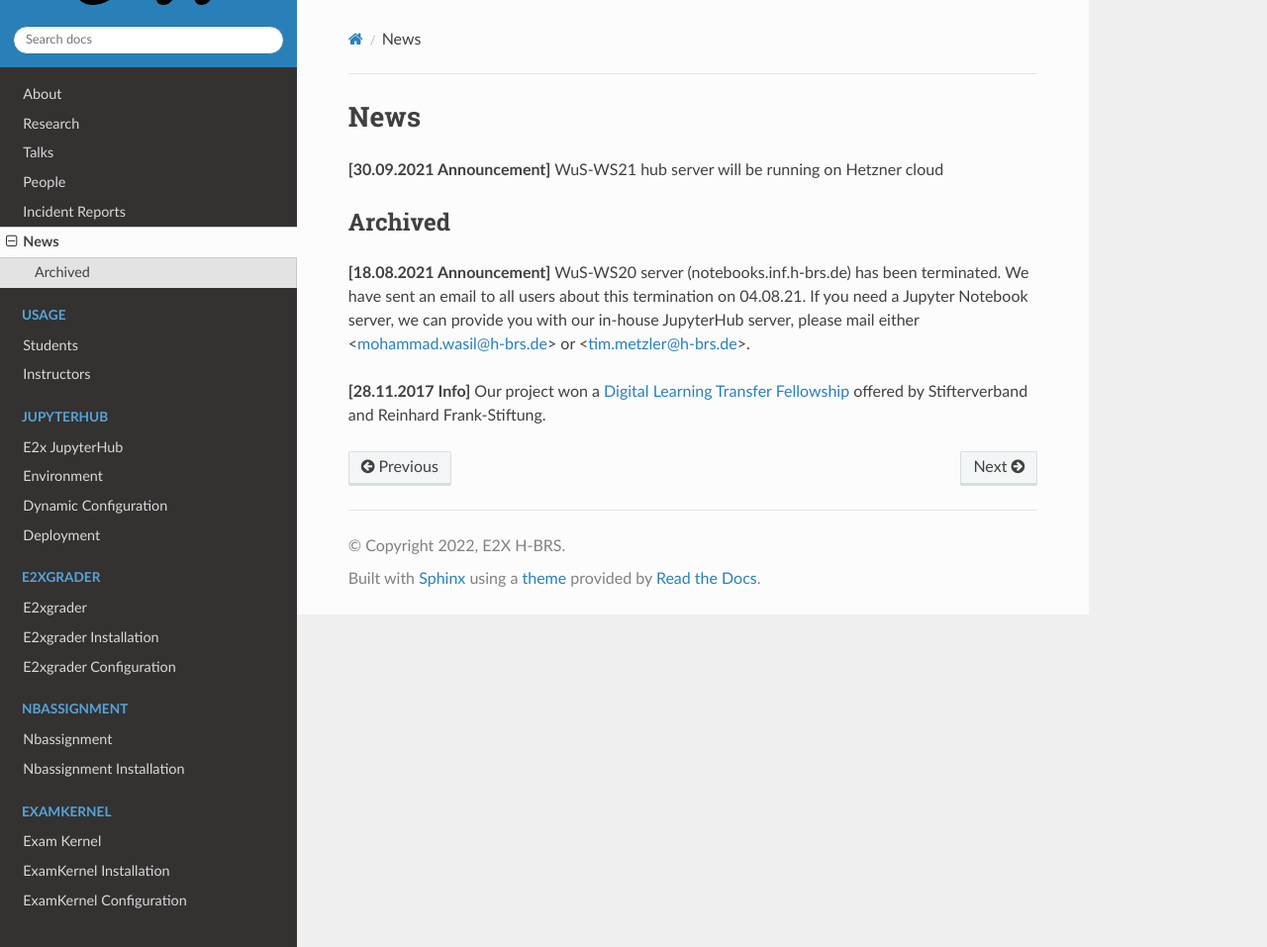
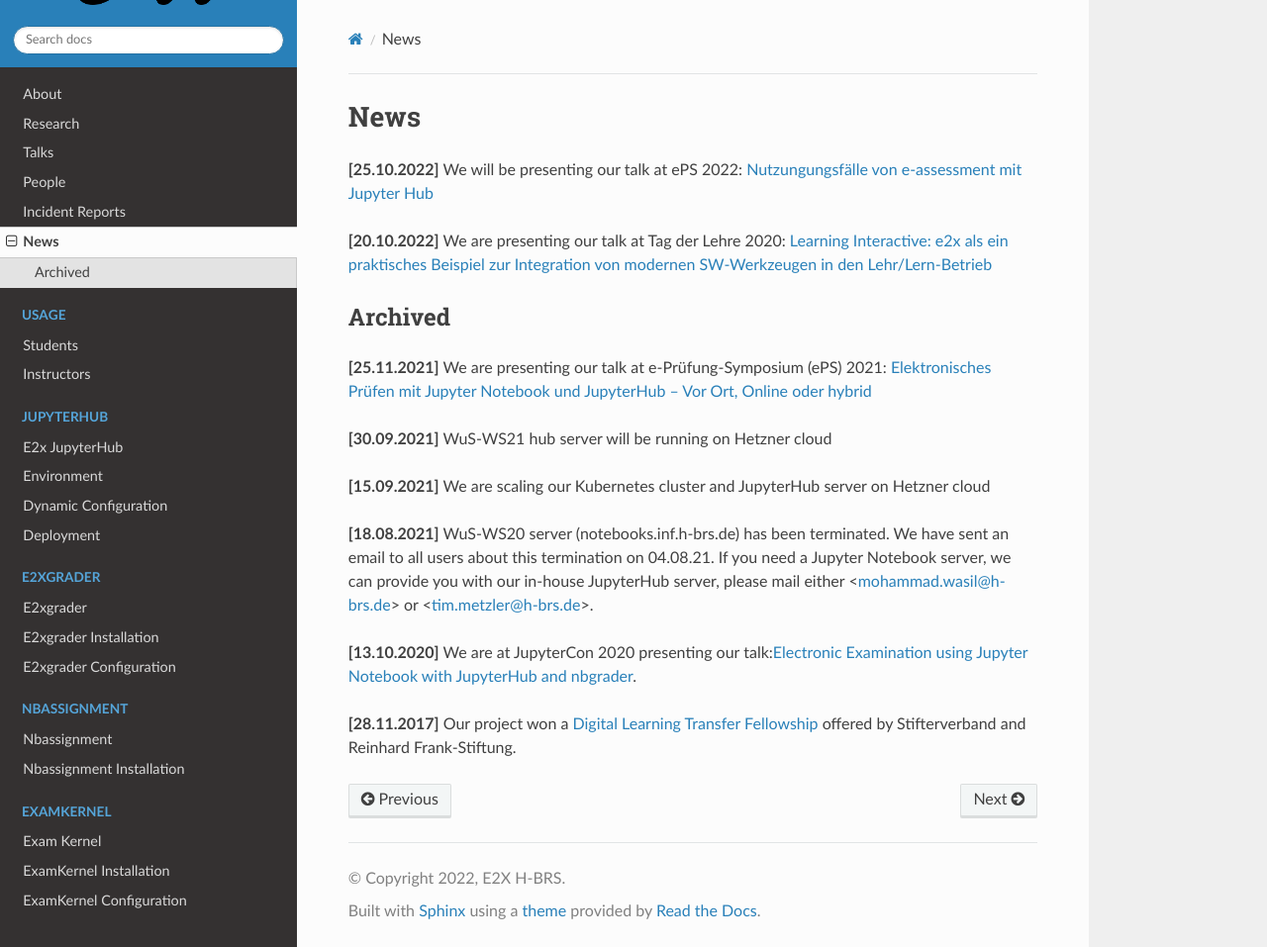
Before and after one commit to DigiKlausur/e2x-docs, a Sphinx documentation site: the page built from docs/source/news.rst, in a window 1280 px wide and 957 px high. Shown: the whole window at 99% size. Built offline with Sphinx 7.4.7 and the Read the Docs theme 2.0.0, drawn with Linux system fonts in a browser that asks for light colours.

Commit message:
Updated news

```diff
--- a/docs/source/news.rst
+++ b/docs/source/news.rst
@@ -4,15 +4,24 @@
 News
 ****
 
-**[30.09.2021 Announcement]** WuS-WS21 hub server will be running on Hetzner cloud
+**[25.10.2022]** We will be presenting our talk at ePS 2022: `Nutzungungsfälle von e-assessment mit Jupyter Hub <https://www.mat.tuhh.de/veranstaltungen/eps2022/program.php>`_
 
-.. 2nd news to show in homepage
+**[20.10.2022]** We are presenting our talk at Tag der Lehre 2020: `Learning Interactive: e2x als ein praktisches Beispiel zur Integration
+von modernen SW-Werkzeugen in den Lehr/Lern-Betrieb <https://www.h-brs.de/de/ziel/tag-der-lehre-2022-zurueck-in-die-zukunft>`_
 
 .. 3rd news to show in homepage
 
 Archived
 ========
 
-**[18.08.2021 Announcement]** WuS-WS20 server (notebooks.inf.h-brs.de) has been terminated. We have sent an email to all users about this termination on 04.08.21. If you need a Jupyter Notebook server, we can provide you with our in-house JupyterHub server, please mail either <mohammad.wasil@h-brs.de> or <tim.metzler@h-brs.de>.
+**[25.11.2021]** We are presenting our talk at e-Prüfung-Symposium (ePS) 2021: `Elektronisches Prüfen mit Jupyter Notebook und JupyterHub – Vor Ort, Online oder hybrid <https://e-pruefungs-symposium.de/wp-content/uploads/2022/02/Elektronisches-Pru%CC%88fen-mit-Jupyter-Notebook-und-JupyterHub-Metzler_Ploeger_Wasil.pdf>`_
 
-**[28.11.2017 Info]** Our project won a `Digital Learning Transfer Fellowship <https://www.stifterverband.org/pressemitteilungen/2017_11_28_digital_learning_transfer_fellowship>`_ offered by Stifterverband and Reinhard Frank-Stiftung.
+**[30.09.2021]** WuS-WS21 hub server will be running on Hetzner cloud
+
+**[15.09.2021]** We are scaling our Kubernetes cluster and JupyterHub server on Hetzner cloud
+
+**[18.08.2021]** WuS-WS20 server (notebooks.inf.h-brs.de) has been terminated. We have sent an email to all users about this termination on 04.08.21. If you need a Jupyter Notebook server, we can provide you with our in-house JupyterHub server, please mail either <mohammad.wasil@h-brs.de> or <tim.metzler@h-brs.de>.
+
+**[13.10.2020]** We are at JupyterCon 2020 presenting our talk:`Electronic Examination using Jupyter Notebook with JupyterHub and nbgrader <https://www.youtube.com/watch?v=ev2bUm7Z77M>`_.
+
+**[28.11.2017]** Our project won a `Digital Learning Transfer Fellowship <https://www.stifterverband.org/pressemitteilungen/2017_11_28_digital_learning_transfer_fellowship>`_ offered by Stifterverband and Reinhard Frank-Stiftung.
```
